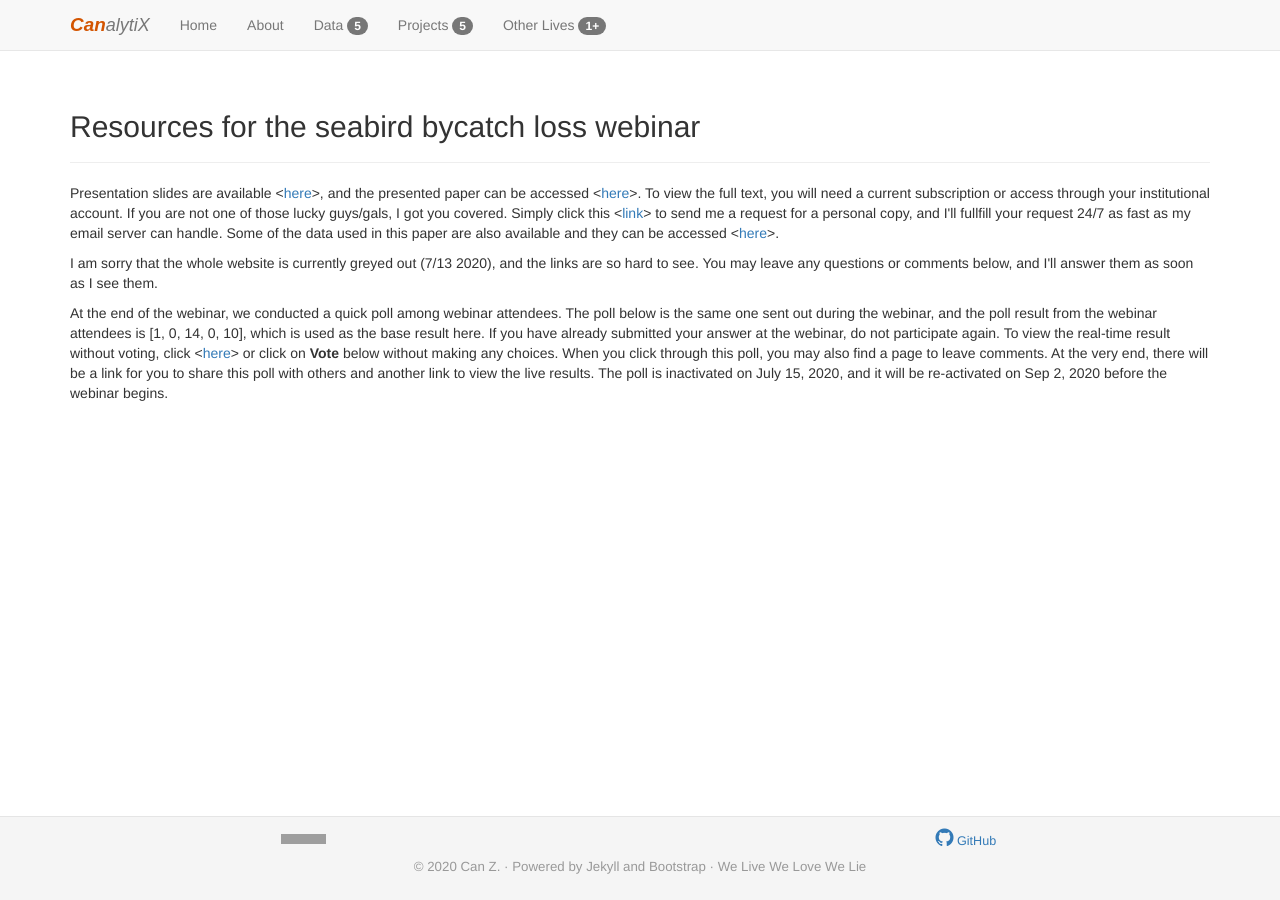
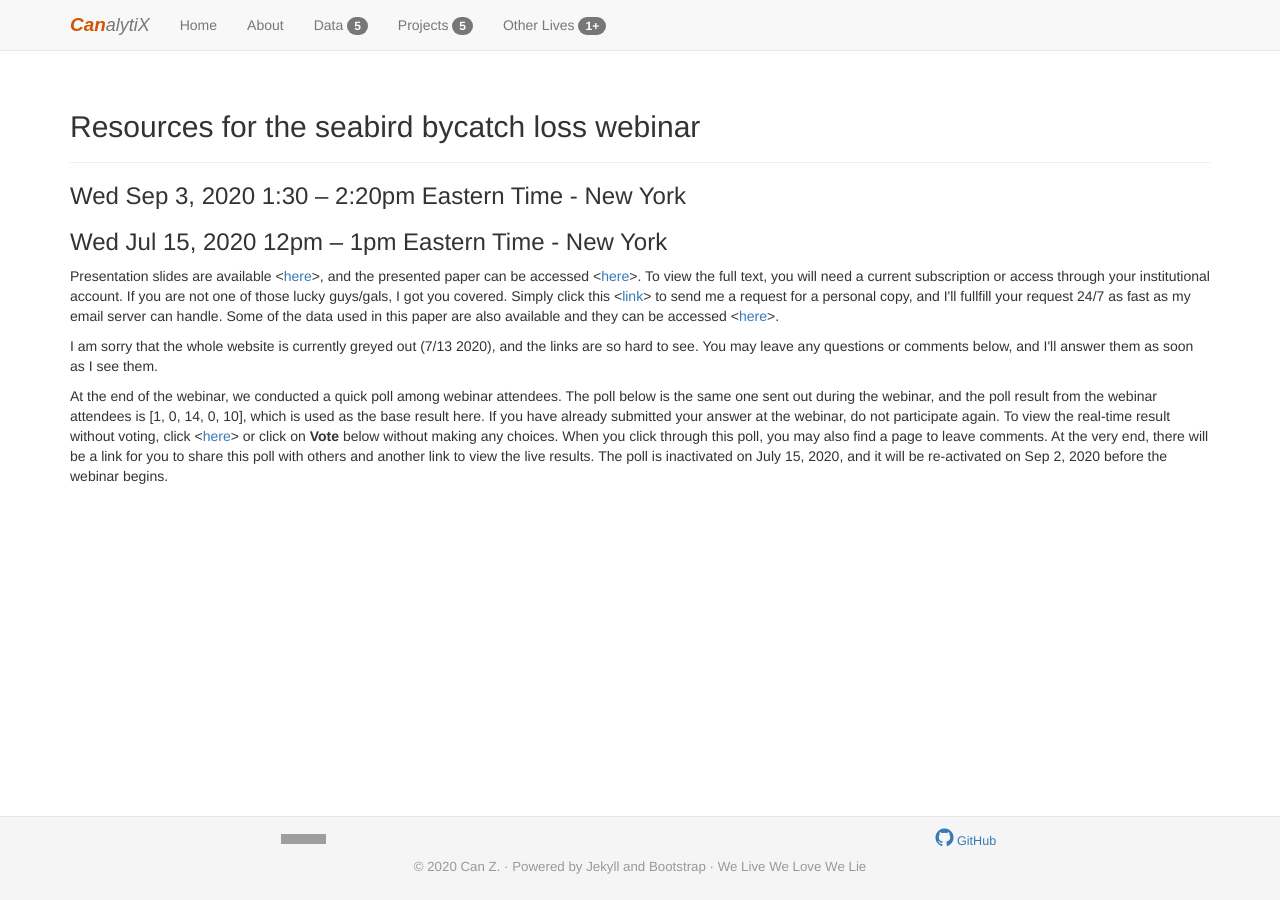
Before and after one commit to HVoltBb/HVoltBb.github.io, a Jekyll site: the page built from random/things/onenoaa20200715.html, in a window 1280 px wide. Built offline with Jekyll 4.4.1, drawn with Linux system fonts in a browser that asks for light colours; comment, search, counter and statistics services are not loaded; grey boxes are pictures that could not be loaded.

Commit message:
Update onenoaa20200715.html

```diff
--- a/random/things/onenoaa20200715.html
+++ b/random/things/onenoaa20200715.html
@@ -4,13 +4,18 @@ title: Webinar resources
 DoMath: false
 disqus-comments: true
 describe: true
-description: Seabird bycatch loss resources for the ONENOAA webinar
+description: Seabird bycatch loss webinar resources
 ---
 
 <div class="page-header">
 	<h2>Resources for the seabird bycatch loss webinar</h2>
 </div>
 <div>
+	<h3>Wed Sep 3, 2020 1:30 – 2:20pm Eastern Time - New York</h3>
+	<p></p>
+</div>
+<div>
+	<h3>Wed Jul 15, 2020 12pm – 1pm Eastern Time - New York</h3>
 	<p>Presentation slides are available <<a href = "https://hvoltbb.github.io/random/things/ONENOAA-2020July15.pdf">here</a>>, and the presented paper can be accessed <<a href="https://www.sciencedirect.com/science/article/pii/S0006320719317653">here</a>>. To view the full text, you will need a current subscription or access through your institutional account. If you are not one of those lucky guys/gals, I got you covered. Simply click this <<a href='mailto:eidotog@gmail.com?subject=XxBIRDLOSS2020xX&body=Do%20not%20modify%20subject%20line.%20Not%20monitored.'>link</a>> to send me a request for a personal copy, and I'll fullfill your request 24/7 as fast as my email server can handle. Some of the data used in this paper are also available and they can be accessed <<a href="https://hvoltbb.github.io/data/index.html#Seabird">here</a>>.</p>
 	<p>I am sorry that the whole website is currently greyed out (7/13 2020), and the links are so hard to see. You may leave any questions or comments below, and I'll answer them as soon as I see them.</p>
 	<p>At the end of the webinar, we conducted a quick poll among webinar attendees. The poll below is the same one sent out during the webinar, and the poll result from the webinar attendees is [1, 0, 14, 0, 10], which is used as the base result here. If you have already submitted your answer at the webinar, do not participate again. To view the real-time result without voting, click <<a href="https://linkto.run/r/BTGX1A9A">here</a>> or click on <b>Vote</b> below without making any choices. When you click through this poll, you may also find a page to leave comments. At the very end, there will be a link for you to share this poll with others and another link to view the live results. The poll is inactivated on July 15, 2020, and it will be re-activated on Sep 2, 2020 before the webinar begins.</p>
```
